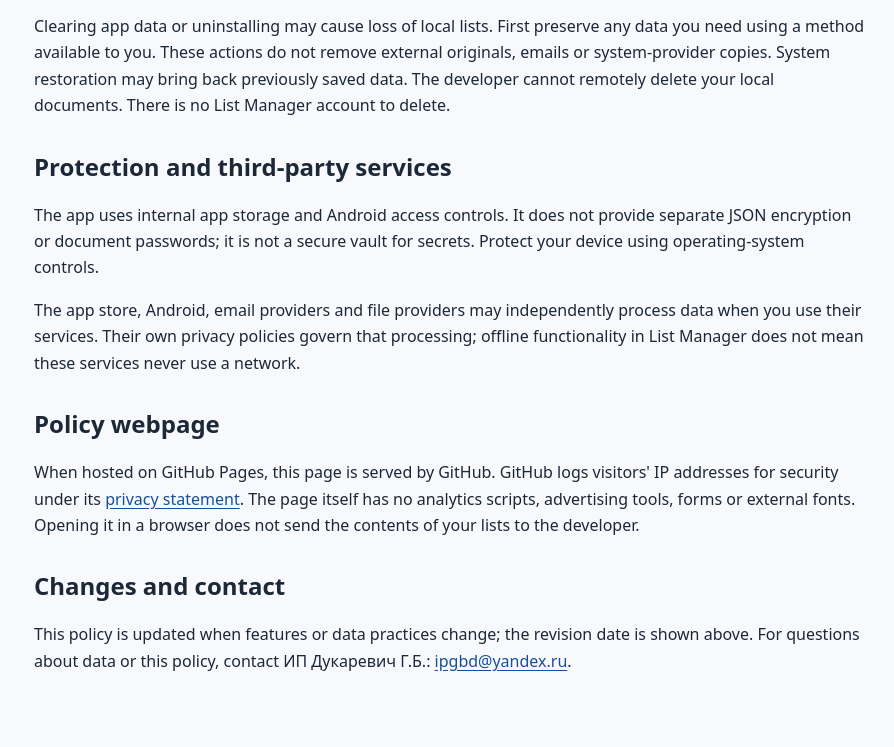
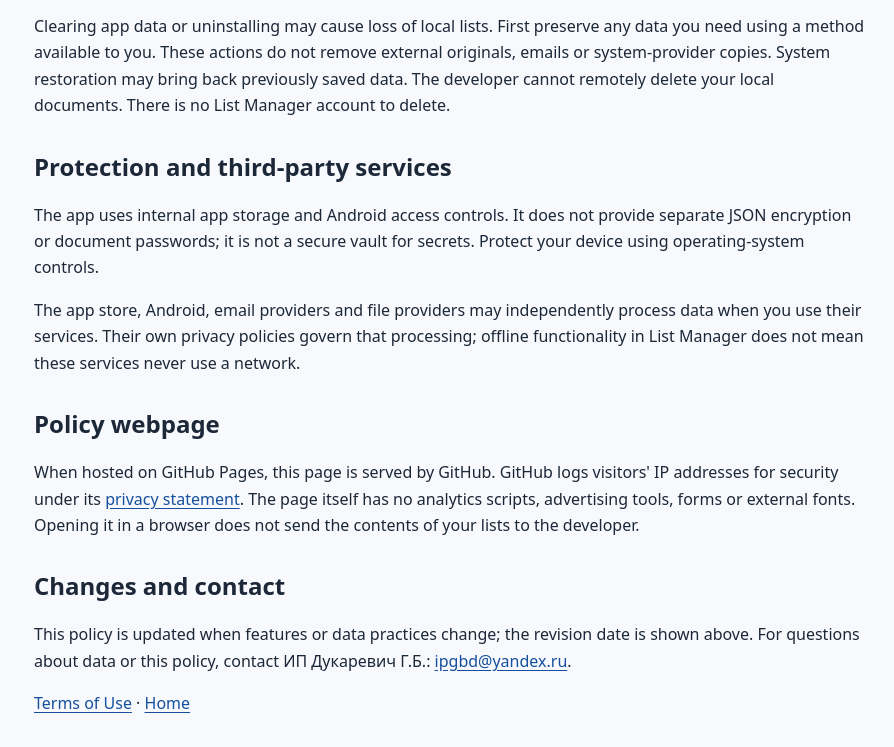
Before and after one commit to g1357/listmanager-site, a plain HTML site: page privacy/en.html in a window 1280 px wide. Shown: the part 1618-2365 px from the top of the page, without its empty margins (190-1084 px from the left). Drawn offline with Linux system fonts and the light colour scheme.

Commit message:
Link en privacy policy to terms of use

```diff
--- a/privacy/en.html
+++ b/privacy/en.html
@@ -41,5 +41,6 @@
 
   <h2>Changes and contact</h2>
   <p>This policy is updated when features or data practices change; the revision date is shown above. For questions about data or this policy, contact ИП Дукаревич Г.Б.: <a href="mailto:ipgbd@yandex.ru">ipgbd@yandex.ru</a>.</p>
+  <p><a href="../terms/en.html">Terms of Use</a> · <a href="../index.html">Home</a></p>
 </main></body>
 </html>
```
